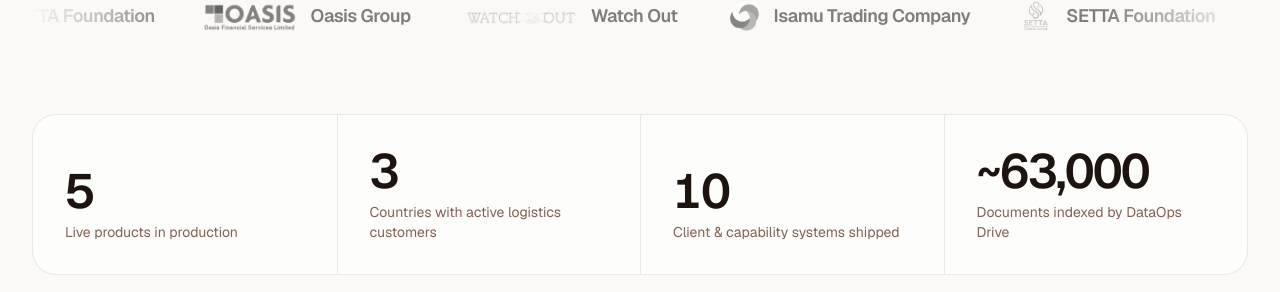
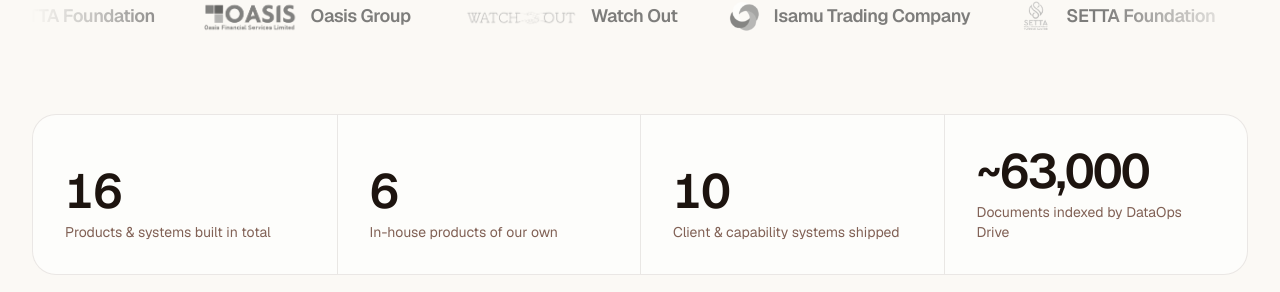
Before and after one commit to Digital-Tools/Gahitwen_website, a React (Vite) app: page / in a window 1280 px wide. Shown: the part 1330-1622 px from the top of the page. Built offline with nearby package versions, Linux system fonts and the light colour scheme; no server answers.

Commit message:
Replace live-products and countries stats with total-built counts
Show products & systems built in total, in-house products, and client &
capability systems, derived from the catalogues so they stay in sync.

Co-Authored-By: Claude Opus 5.5 <noreply@anthropic.com>

```diff
--- a/src/components/home/LogoCloud.tsx
+++ b/src/components/home/LogoCloud.tsx
@@ -1,17 +1,21 @@
 import Marquee from "../ui/Marquee";
 import NumberTicker from "../ui/NumberTicker";
-import { clientSystems } from "../../lib/systems";
+import { clientSystems, capabilitySystems } from "../../lib/systems";
+import { productSummaries } from "../../lib/products";
 
 // One entry per client, in first-seen order.
 const clients = clientSystems
   .map((system) => system.client)
   .filter((client, index, all) => all.findIndex((c) => c.name === client.name) === index);
 
+const builtForOthers = clientSystems.length + capabilitySystems.length;
+
+// Counts come from the catalogues so they stay in sync with the site.
 const stats = [
-  { value: 5, suffix: "", label: "Live products in production" },
-  { value: 3, suffix: "", label: "Countries with active logistics customers" },
-  { value: 10, suffix: "", label: "Client & capability systems shipped" },
-  { value: 63000, prefix: "~", suffix: "", label: "Documents indexed by DataOps Drive" },
+  { value: productSummaries.length + builtForOthers, label: "Products & systems built in total" },
+  { value: productSummaries.length, label: "In-house products of our own" },
+  { value: builtForOthers, label: "Client & capability systems shipped" },
+  { value: 63000, prefix: "~", label: "Documents indexed by DataOps Drive" },
 ];
 
 const LogoCloud = () => {
@@ -54,7 +58,7 @@ const LogoCloud = () => {
             >
               <dt className="mt-2 text-sm leading-snug text-brown-600">{stat.label}</dt>
               <dd className="text-3xl font-semibold tracking-[-0.04em] text-brown-950 sm:text-5xl">
-                <NumberTicker value={stat.value} prefix={stat.prefix} suffix={stat.suffix} />
+                <NumberTicker value={stat.value} prefix={stat.prefix} />
               </dd>
             </div>
           ))}
```
